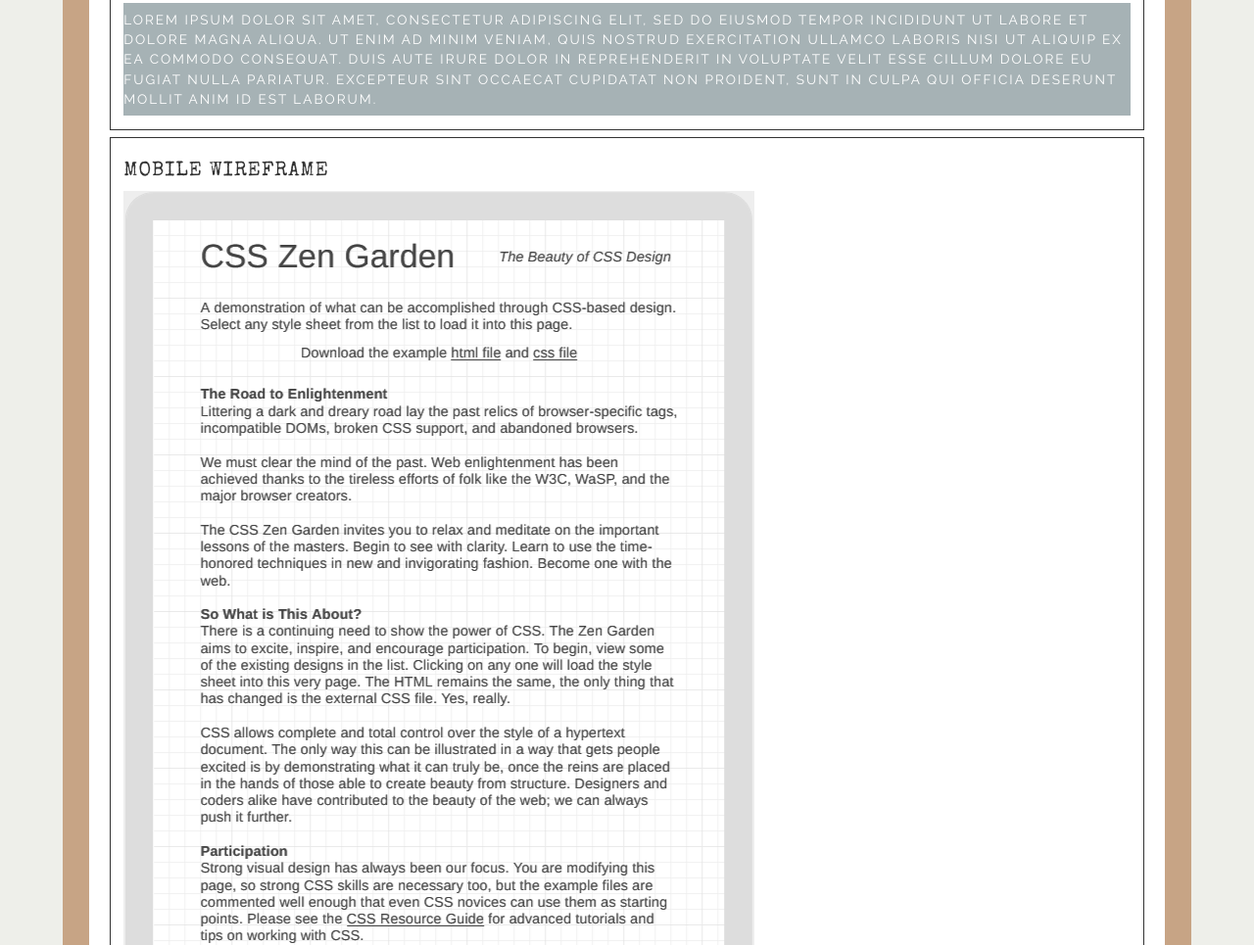
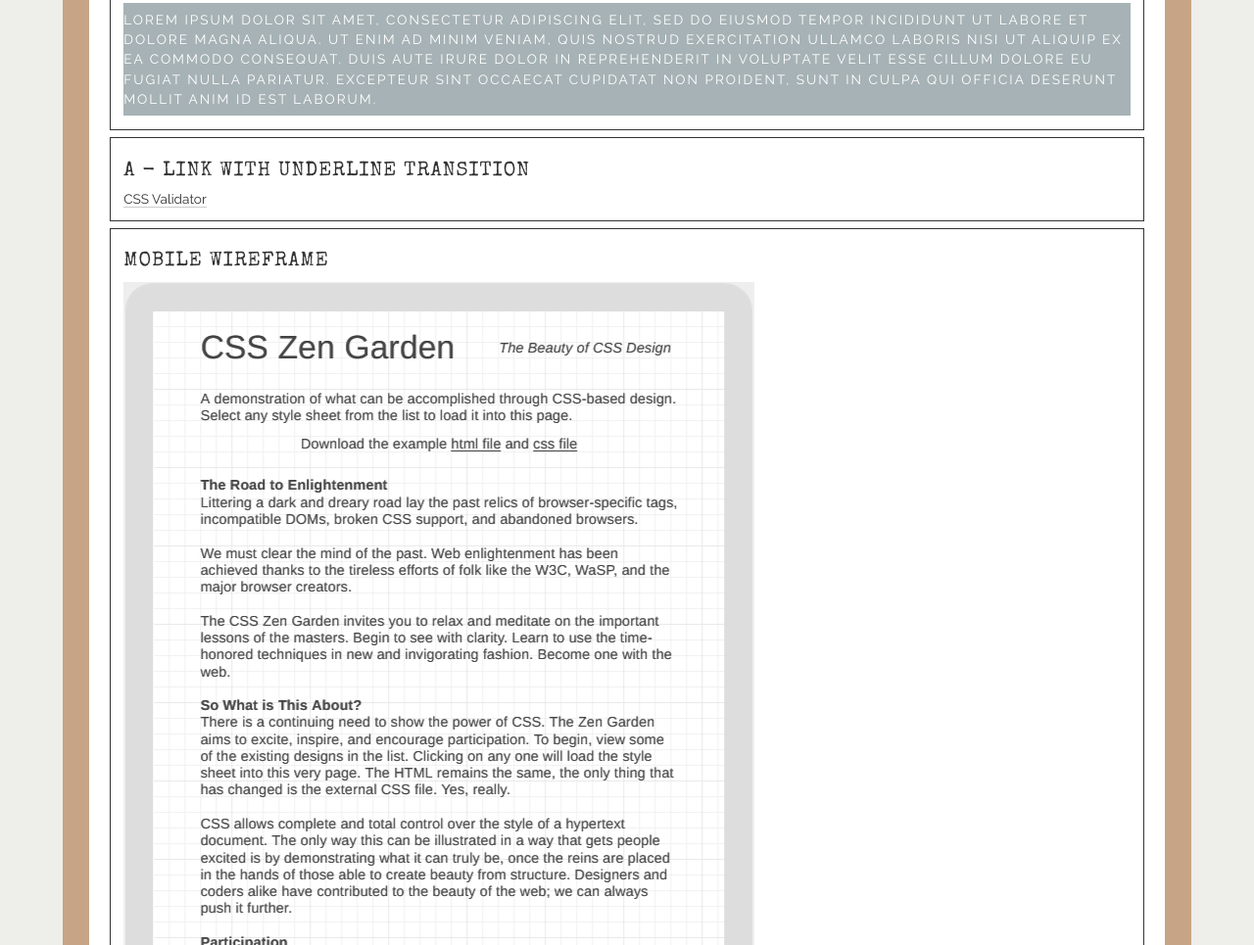
Before and after one commit to Bohman-Timothy/css-zen-garden, a plain HTML site: page pattern.html in a window 1280 px wide. Shown: the part 2450-3415 px from the top of the page at 98% size. Drawn offline with nearby package versions, Linux system fonts and the light colour scheme.

Commit message:
Add a link to the list of elements.

```diff
--- a/pattern.html
+++ b/pattern.html
@@ -134,6 +134,10 @@
           </p>
         </div>
         <div class="element">
+          <h4>A - Link with underline transition</h4>
+            <a href="http://jigsaw.w3.org/css-validator/">CSS Validator</a>
+        </div>
+        <div class="element">
           <h4>Mobile Wireframe</h4>
           <img src="wireframe-mobile.png" alt="mobile wireframe">
         </div>
```
